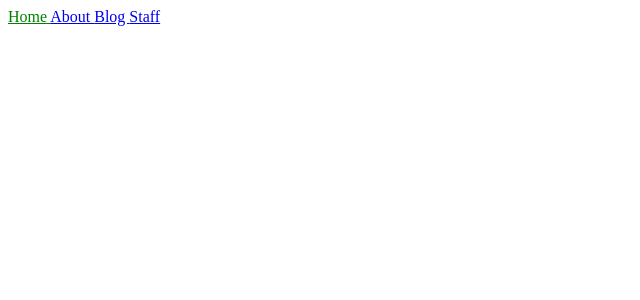
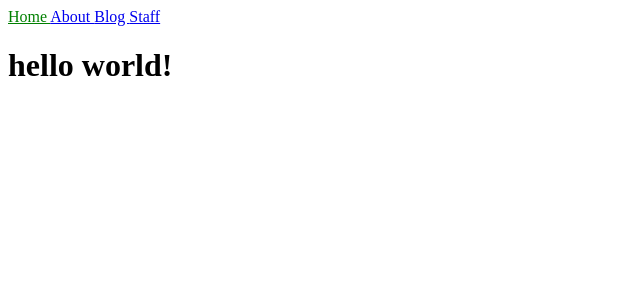
Before and after one commit to dcartwright07/my-jekyll-site, a Jekyll site: the page built from index.html, in a window 1280 px wide. Shown: the top 300 px of the page, without its empty margins (0-640 px from the left). Built offline with Jekyll 4.4.1, drawn with Linux system fonts in a browser that asks for light colours.

Commit message:
Fix typo in index file

```diff
--- a/index.html
+++ b/index.html
@@ -2,4 +2,4 @@
 title: Home
 ---
 
-<h1>{{ "Hello World! | downcase }}</h1>
+<h1>{{ "Hello World!" | downcase }}</h1>
```
